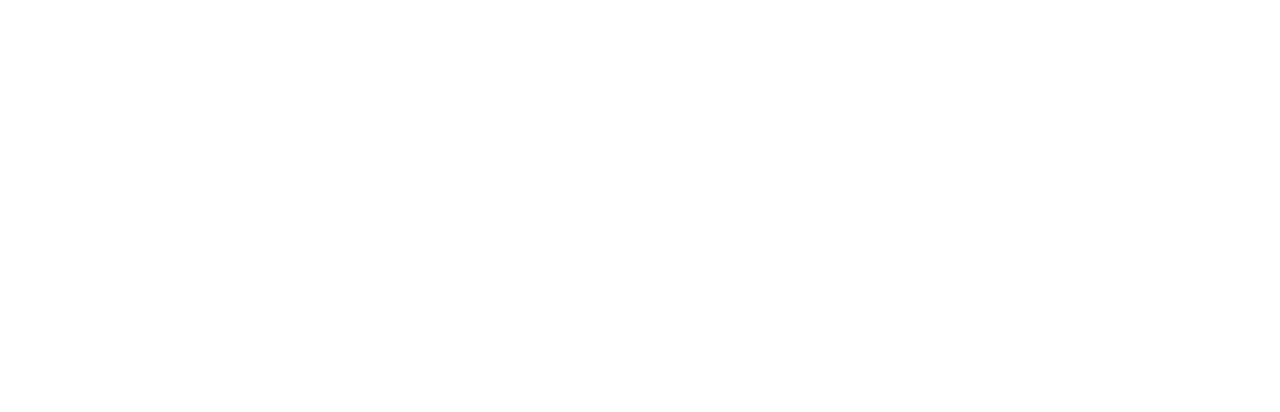
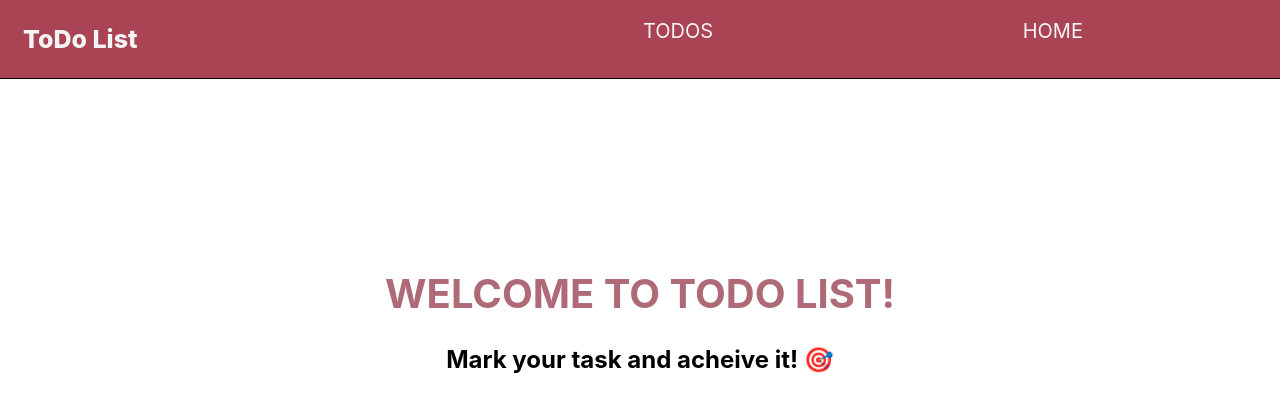
Before and after one commit to Palak-jais/Remainder, a React (Create React App) app: page /home in a window 1280 px wide. Before the commit this address had no page. Shown: the top 412 px of the page. Built offline with nearby package versions, Linux system fonts and the light colour scheme.

Commit message:
Update pages.js

```diff
--- a/src/pages.js
+++ b/src/pages.js
@@ -15,6 +15,7 @@
         <Route path="/" element={<Nav/>}>
         <Route path="/" index element={<Home/>} />
         <Route path="/todo" index element={<App/>} />
+           <Route path="/home" index element={<Home/>} />
 
         </Route>
         </Routes>
```
